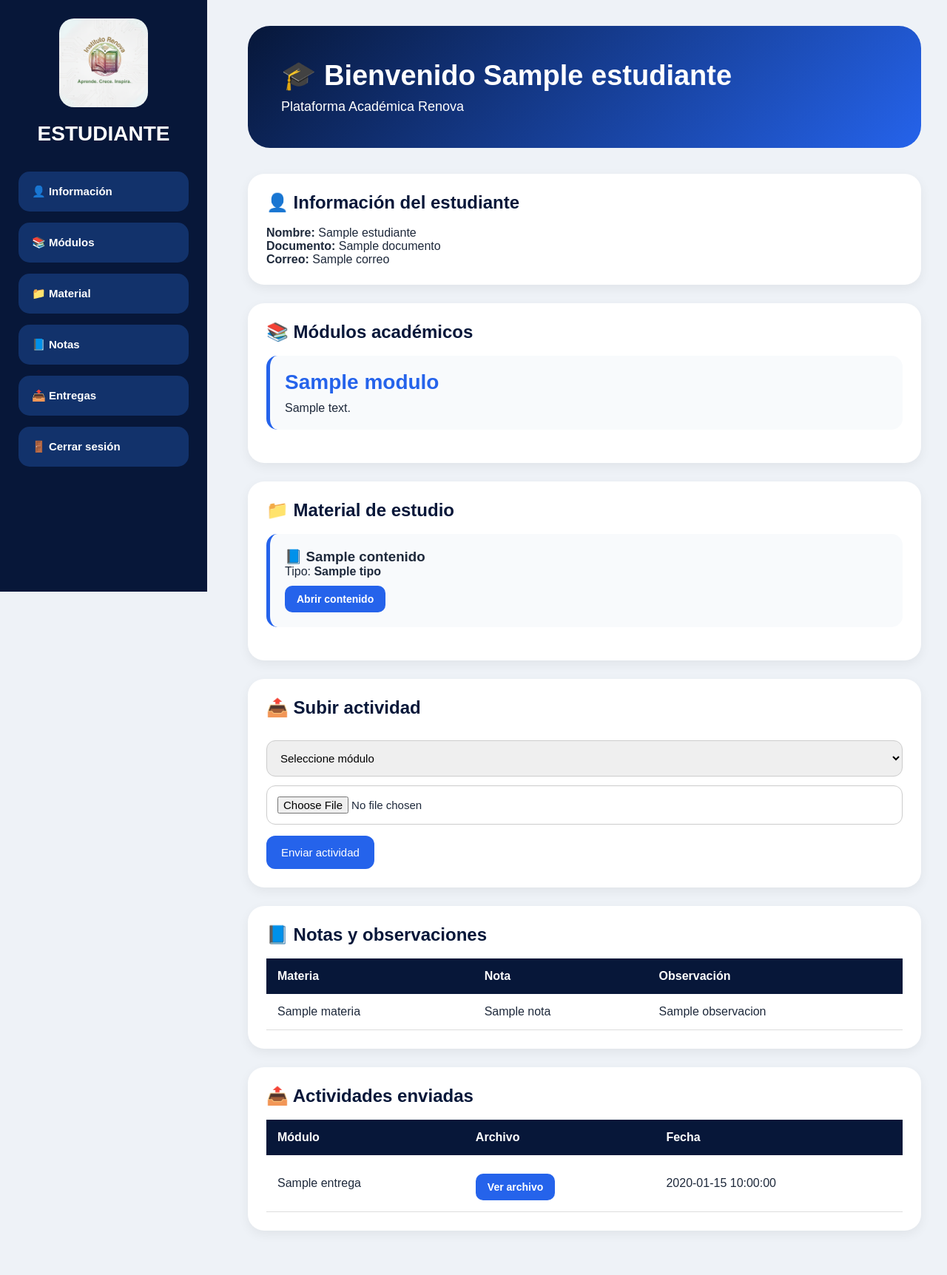
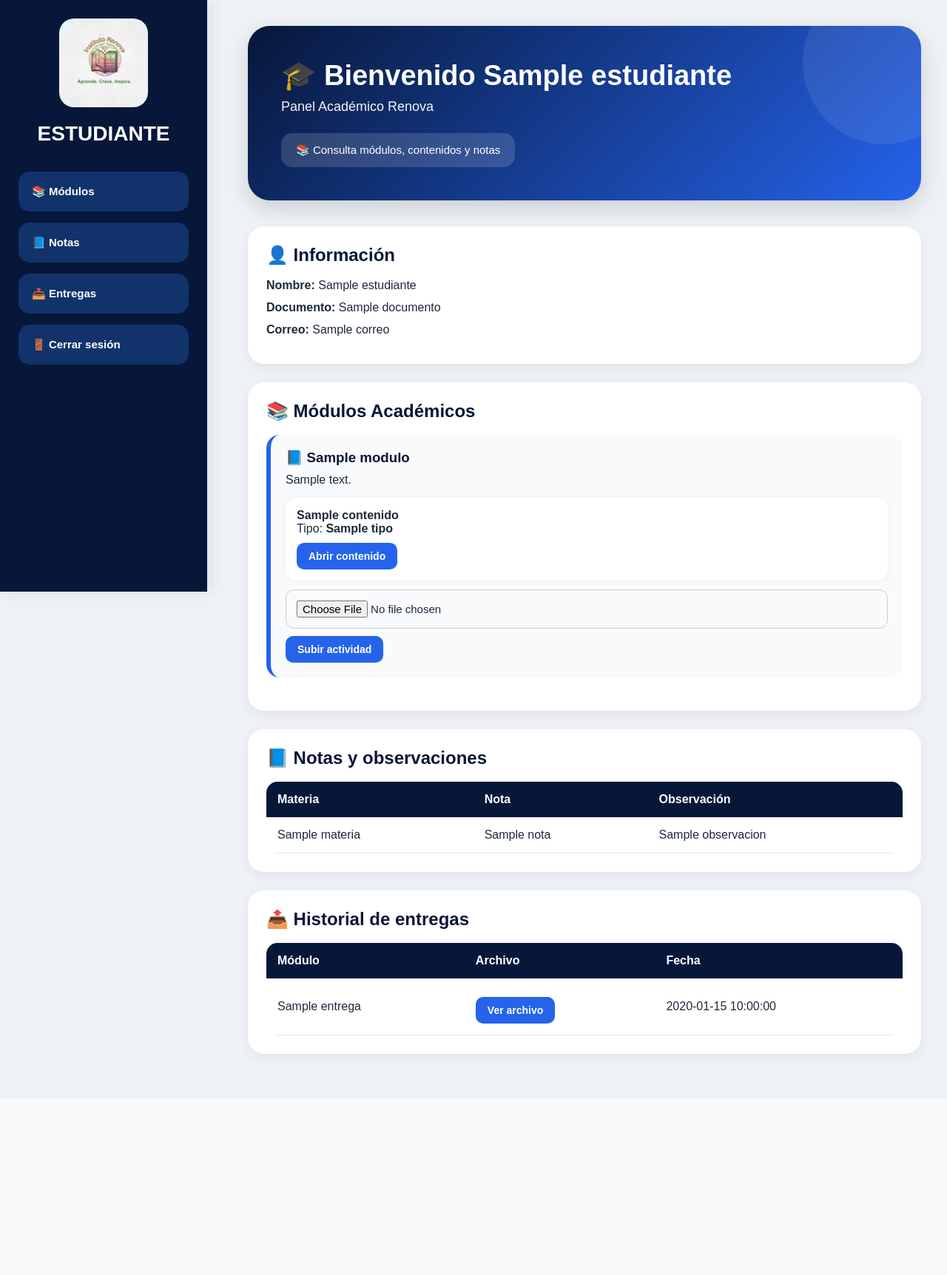
Before and after one commit to Kamerly27/instrenova2026, a Flask app: page /panel_estudiante in a window 1280 px wide. Shown: the whole page at 74% size. After the commit the page ends 1436 px from the top, so only its background shows below. Run offline with Flask 3, Linux system fonts and the light colour scheme; the visitor is signed in with stand-in values (Sample User, id 1); tables that the repository leaves empty hold one stand-in row (values such as "Sample post"); a database or web service that is not in the repository returns one stand-in record (values such as "Sample title"); some libraries are stand-ins or nearby versions.

Commit message:
plataforma academica completa

```diff
--- a/app.py
+++ b/app.py
@@ -6,10 +6,6 @@ from datetime import datetime
 
 app = Flask(__name__)
 app.secret_key = "renova2026"
-
-# =========================================
-# UPLOADS
-# =========================================
 
 UPLOAD_FOLDER = "uploads"
 app.config["UPLOAD_FOLDER"] = UPLOAD_FOLDER
@@ -167,6 +163,147 @@ def admin():
     )
 
 # =========================================
+# CREAR CURSO
+# =========================================
+
+@app.route("/crear_curso", methods=["POST"])
+def crear_curso():
+
+    nombre = request.form["nombre"]
+
+    conn = get_connection()
+    cursor = conn.cursor()
+
+    cursor.execute("""
+        INSERT INTO cursos(nombre)
+        VALUES(%s)
+    """, (nombre,))
+
+    conn.commit()
+
+    cursor.close()
+    conn.close()
+
+    return redirect("/admin")
+
+# =========================================
+# CREAR DOCENTE
+# =========================================
+
+@app.route("/crear_docente", methods=["POST"])
+def crear_docente():
+
+    nombre = request.form["nombre"]
+    correo = request.form["correo"]
+    password = request.form["password"]
+    curso_id = request.form["curso_id"]
+
+    conn = get_connection()
+    cursor = conn.cursor()
+
+    cursor.execute("""
+        INSERT INTO docentes(
+            nombre,
+            correo,
+            password,
+            curso_id
+        )
+        VALUES(%s,%s,%s,%s)
+    """, (
+        nombre,
+        correo,
+        password,
+        curso_id
+    ))
+
+    conn.commit()
+
+    cursor.close()
+    conn.close()
+
+    return redirect("/admin")
+
+# =========================================
+# CREAR ESTUDIANTE
+# =========================================
+
+@app.route("/crear_estudiante", methods=["POST"])
+def crear_estudiante():
+
+    nombre = request.form["nombre"]
+    documento = request.form["documento"]
+    correo = request.form["correo"]
+    password = request.form["password"]
+    curso_id = request.form["curso_id"]
+
+    conn = get_connection()
+    cursor = conn.cursor()
+
+    cursor.execute("""
+        INSERT INTO estudiantes(
+            nombre,
+            documento,
+            correo,
+            password,
+            curso_id
+        )
+        VALUES(%s,%s,%s,%s,%s)
+    """, (
+        nombre,
+        documento,
+        correo,
+        password,
+        curso_id
+    ))
+
+    conn.commit()
+
+    cursor.close()
+    conn.close()
+
+    return redirect("/admin")
+
+# =========================================
+# ELIMINAR
+# =========================================
+
+@app.route("/eliminar_docente/<int:id>")
+def eliminar_docente(id):
+
+    conn = get_connection()
+    cursor = conn.cursor()
+
+    cursor.execute("""
+        DELETE FROM docentes
+        WHERE id=%s
+    """, (id,))
+
+    conn.commit()
+
+    cursor.close()
+    conn.close()
+
+    return redirect("/admin")
+
+@app.route("/eliminar_estudiante/<int:id>")
+def eliminar_estudiante(id):
+
+    conn = get_connection()
+    cursor = conn.cursor()
+
+    cursor.execute("""
+        DELETE FROM estudiantes
+        WHERE id=%s
+    """, (id,))
+
+    conn.commit()
+
+    cursor.close()
+    conn.close()
+
+    return redirect("/admin")
+
+# =========================================
 # LOGIN DOCENTE
 # =========================================
 
@@ -198,7 +335,6 @@ def docente_login():
         if docente:
 
             session["docente_id"] = docente[0]
-            session["docente_nombre"] = docente[1]
 
             return redirect("/panel_docente")
 
@@ -241,7 +377,6 @@ def estudiante_login():
         if estudiante:
 
             session["estudiante_id"] = estudiante[0]
-            session["estudiante_nombre"] = estudiante[1]
 
             return redirect("/panel_estudiante")
 
@@ -556,9 +691,6 @@ def crear_modulo():
 @app.route("/subir_archivo/<int:modulo_id>", methods=["POST"])
 def subir_archivo(modulo_id):
 
-    if "docente_id" not in session:
-        return redirect("/docente_login")
-
     titulo = request.form["titulo"]
     tipo = request.form["tipo"]
 
@@ -653,40 +785,16 @@ def eliminar_contenido(contenido_id):
 # GUARDAR NOTA
 # =========================================
 
-# =========================================
-# GUARDAR NOTA
-# =========================================
-
 @app.route("/guardar_nota", methods=["POST"])
 def guardar_nota():
-
-    if "docente_id" not in session:
-        return redirect("/docente_login")
 
     estudiante_id = request.form["estudiante_id"]
     materia = request.form["materia"]
     nota = request.form["nota"]
-
-    observacion = request.form.get(
-        "observacion",
-        ""
-    )
+    observacion = request.form["observacion"]
 
     conn = get_connection()
     cursor = conn.cursor()
-
-    # VERIFICAR SI EXISTE COLUMNA OBSERVACION
-    try:
-
-        cursor.execute("""
-            ALTER TABLE notas
-            ADD COLUMN observacion TEXT
-        """)
-
-        conn.commit()
-
-    except:
-        pass
 
     cursor.execute("""
         INSERT INTO notas(
@@ -711,7 +819,7 @@ def guardar_nota():
     return redirect("/panel_docente")
 
 # =========================================
-# SUBIR ACTIVIDAD ESTUDIANTE
+# SUBIR ACTIVIDAD
 # =========================================
 
 @app.route("/subir_actividad", methods=["POST"])
@@ -761,193 +869,6 @@ def subir_actividad():
     return redirect("/panel_estudiante")
 
 # =========================================
-# CREAR CURSO
-# =========================================
-
-@app.route("/crear_curso", methods=["POST"])
-def crear_curso():
-
-    if "admin" not in session:
-        return redirect("/login")
-
-    nombre = request.form["nombre"]
-
-    conn = get_connection()
-    cursor = conn.cursor()
-
-    cursor.execute("""
-        INSERT INTO cursos(nombre)
-        VALUES(%s)
-    """, (nombre,))
-
-    conn.commit()
-
-    cursor.close()
-    conn.close()
-
-    return redirect("/admin")
-
-
-# =========================================
-# CREAR DOCENTE
-# =========================================
-
-@app.route("/crear_docente", methods=["POST"])
-def crear_docente():
-
-    if "admin" not in session:
-        return redirect("/login")
-
-    nombre = request.form["nombre"]
-    correo = request.form["correo"]
-    password = request.form["password"]
-    curso_id = request.form["curso_id"]
-
-    conn = get_connection()
-    cursor = conn.cursor()
-
-    cursor.execute("""
-        INSERT INTO docentes(
-            nombre,
-            correo,
-            password,
-            curso_id
-        )
-        VALUES(%s,%s,%s,%s)
-    """, (
-        nombre,
-        correo,
-        password,
-        curso_id
-    ))
-
-    conn.commit()
-
-    cursor.close()
-    conn.close()
-
-    return redirect("/admin")
-
-
-# =========================================
-# CREAR ESTUDIANTE
-# =========================================
-
-@app.route("/crear_estudiante", methods=["POST"])
-def crear_estudiante():
-
-    if "admin" not in session:
-        return redirect("/login")
-
-    nombre = request.form["nombre"]
-    documento = request.form["documento"]
-    correo = request.form["correo"]
-    password = request.form["password"]
-    curso_id = request.form["curso_id"]
-
-    conn = get_connection()
-    cursor = conn.cursor()
-
-    cursor.execute("""
-        INSERT INTO estudiantes(
-            nombre,
-            documento,
-            correo,
-            password,
-            curso_id
-        )
-        VALUES(%s,%s,%s,%s,%s)
-    """, (
-        nombre,
-        documento,
-        correo,
-        password,
-        curso_id
-    ))
-
-    conn.commit()
-
-    cursor.close()
-    conn.close()
-
-    return redirect("/admin")
-# =========================================
-# ELIMINAR ESTUDIANTE
-# =========================================
-
-@app.route("/eliminar_estudiante/<int:estudiante_id>")
-def eliminar_estudiante(estudiante_id):
-
-    if "admin" not in session:
-        return redirect("/login")
-
-    conn = get_connection()
-    cursor = conn.cursor()
-
-    cursor.execute("""
-        DELETE FROM estudiantes
-        WHERE id=%s
-    """, (estudiante_id,))
-
-    conn.commit()
-
-    cursor.close()
-    conn.close()
-
-    return redirect("/admin")
-
-
-# =========================================
-# ELIMINAR DOCENTE
-# =========================================
-
-@app.route("/eliminar_docente/<int:docente_id>")
-def eliminar_docente(docente_id):
-
-    if "admin" not in session:
-        return redirect("/login")
-
-    conn = get_connection()
-    cursor = conn.cursor()
-
-    cursor.execute("""
-        DELETE FROM docentes
-        WHERE id=%s
-    """, (docente_id,))
-
-    conn.commit()
-
-    cursor.close()
-    conn.close()
-
-    return redirect("/admin")
-
-
-# =========================================
-# ELIMINAR CURSO
-# =========================================
-
-@app.route("/eliminar_curso/<int:curso_id>")
-def eliminar_curso(curso_id):
-
-    if "admin" not in session:
-        return redirect("/login")
-
-    conn = get_connection()
-    cursor = conn.cursor()
-
-    cursor.execute("""
-        DELETE FROM cursos
-        WHERE id=%s
-    """, (curso_id,))
-
-    conn.commit()
-
-    cursor.close()
-    conn.close()
-
-    return redirect("/admin")
-# =========================================
 # UPLOADS
 # =========================================
 
--- a/templates/panel_estudiante.html
+++ b/templates/panel_estudiante.html
@@ -31,6 +31,7 @@ height:100vh;
 background:#071739;
 padding:25px;
 overflow-y:auto;
+box-shadow:5px 0 20px rgba(0,0,0,0.08);
 }
 
 .logo{
@@ -77,15 +78,45 @@ color:white;
 padding:45px;
 border-radius:30px;
 margin-bottom:35px;
+box-shadow:0 10px 30px rgba(0,0,0,0.15);
+position:relative;
+overflow:hidden;
+}
+
+.banner::after{
+content:"";
+position:absolute;
+right:-60px;
+top:-60px;
+width:220px;
+height:220px;
+background:rgba(255,255,255,0.08);
+border-radius:50%;
 }
 
 .banner h2{
 font-size:38px;
 margin-bottom:10px;
+position:relative;
+z-index:2;
 }
 
 .banner p{
 font-size:18px;
+opacity:0.95;
+position:relative;
+z-index:2;
+}
+
+.badge{
+margin-top:25px;
+display:inline-block;
+background:rgba(255,255,255,0.15);
+padding:14px 20px;
+border-radius:15px;
+font-size:15px;
+position:relative;
+z-index:2;
 }
 
 .card{
@@ -94,6 +125,11 @@ padding:25px;
 border-radius:22px;
 box-shadow:0 5px 15px rgba(0,0,0,0.06);
 margin-bottom:25px;
+transition:0.3s;
+}
+
+.card:hover{
+transform:translateY(-3px);
 }
 
 .card h2{
@@ -105,14 +141,29 @@ margin-bottom:18px;
 background:#f8fafc;
 padding:20px;
 margin-bottom:20px;
+border-radius:18px;
+border-left:6px solid #2563eb;
+}
+
+.modulo h3{
+margin-bottom:10px;
+color:#071739;
+}
+
+.archivo{
+background:white;
+padding:15px;
 border-radius:15px;
-border-left:5px solid #2563eb;
+margin-top:15px;
+box-shadow:0 0 10px rgba(0,0,0,0.05);
 }
 
 table{
 width:100%;
 border-collapse:collapse;
 margin-top:15px;
+overflow:hidden;
+border-radius:15px;
 }
 
 th{
@@ -124,7 +175,7 @@ text-align:left;
 
 td{
 padding:15px;
-border-bottom:1px solid #ddd;
+border-bottom:1px solid #e5e7eb;
 background:white;
 }
 
@@ -138,6 +189,8 @@ text-decoration:none;
 font-size:14px;
 font-weight:bold;
 transition:0.3s;
+border:none;
+cursor:pointer;
 margin-top:10px;
 }
 
@@ -155,19 +208,9 @@ border:1px solid #ccc;
 font-size:15px;
 }
 
-button{
-margin-top:15px;
-background:#2563eb;
-color:white;
-border:none;
-padding:14px 20px;
-border-radius:12px;
-cursor:pointer;
-font-size:15px;
-}
-
-button:hover{
-background:#1746b3;
+.info p{
+margin-bottom:12px;
+font-size:16px;
 }
 
 @media(max-width:900px){
@@ -203,9 +246,7 @@ class="logo">
 
 <h1>ESTUDIANTE</h1>
 
-<a href="#informacion">👤 Información</a>
 <a href="#modulos">📚 Módulos</a>
-<a href="#material">📁 Material</a>
 <a href="#notas">📘 Notas</a>
 <a href="#entregas">📤 Entregas</a>
 <a href="/logout">🚪 Cerrar sesión</a>
@@ -221,56 +262,50 @@ class="logo">
 </h2>
 
 <p>
-Plataforma Académica Renova
+Panel Académico Renova
 </p>
+
+<div class="badge">
+📚 Consulta módulos, contenidos y notas
+</div>
 
 </div>
 
-<div class="card" id="informacion">
+<div class="card info">
 
-<h2>👤 Información del estudiante</h2>
+<h2>👤 Información</h2>
 
 <p><b>Nombre:</b> {{ estudiante.nombre }}</p>
-
 <p><b>Documento:</b> {{ estudiante.documento }}</p>
-
 <p><b>Correo:</b> {{ estudiante.correo }}</p>
 
 </div>
 
 <div class="card" id="modulos">
 
-<h2>📚 Módulos académicos</h2>
+<h2>📚 Módulos Académicos</h2>
 
 {% for m in modulos %}
 
 <div class="modulo">
 
-<h3 style="color:#2563eb;font-size:28px;">
-{{ m.titulo }}
+<h3>
+📘 {{ m.titulo }}
 </h3>
 
-<p style="margin-top:10px;">
+<p>
 {{ m.descripcion }}
 </p>
 
-</div>
-
-{% endfor %}
-
-</div>
-
-<div class="card" id="material">
-
-<h2>📁 Material de estudio</h2>
-
 {% for c in contenidos %}
 
-<div class="modulo">
+{% if c.modulo_id == m.id %}
 
-<h3>
-📘 {{ c.titulo }}
-</h3>
+<div class="archivo">
+
+<h4>
+{{ c.titulo }}
+</h4>
 
 <p>
 Tipo:
@@ -278,9 +313,9 @@ Tipo:
 </p>
 
 <a
-class="btn"
 href="{{ c.url }}"
-target="_blank">
+target="_blank"
+class="btn">
 
 Abrir contenido
 
@@ -288,45 +323,38 @@ Abrir contenido
 
 </div>
 
+{% endif %}
+
 {% endfor %}
-
-</div>
-
-<div class="card">
-
-<h2>📤 Subir actividad</h2>
 
 <form
 method="POST"
 action="/subir_actividad"
 enctype="multipart/form-data">
 
-<select name="modulo_id" required>
-
-<option value="">
-Seleccione módulo
-</option>
-
-{% for m in modulos %}
-
-<option value="{{ m.id }}">
-{{ m.titulo }}
-</option>
-
-{% endfor %}
-
-</select>
+<input
+type="hidden"
+name="modulo_id"
+value="{{ m.id }}">
 
 <input
 type="file"
 name="archivo"
 required>
 
-<button type="submit">
-Enviar actividad
+<button
+type="submit"
+class="btn">
+
+Subir actividad
+
 </button>
 
 </form>
+
+</div>
+
+{% endfor %}
 
 </div>
 
@@ -362,7 +390,7 @@ Enviar actividad
 
 <div class="card" id="entregas">
 
-<h2>📤 Actividades enviadas</h2>
+<h2>📤 Historial de entregas</h2>
 
 <table>
 
```
Also changed, not shown: templates/panel_docente.html (+43 -57 lines).
